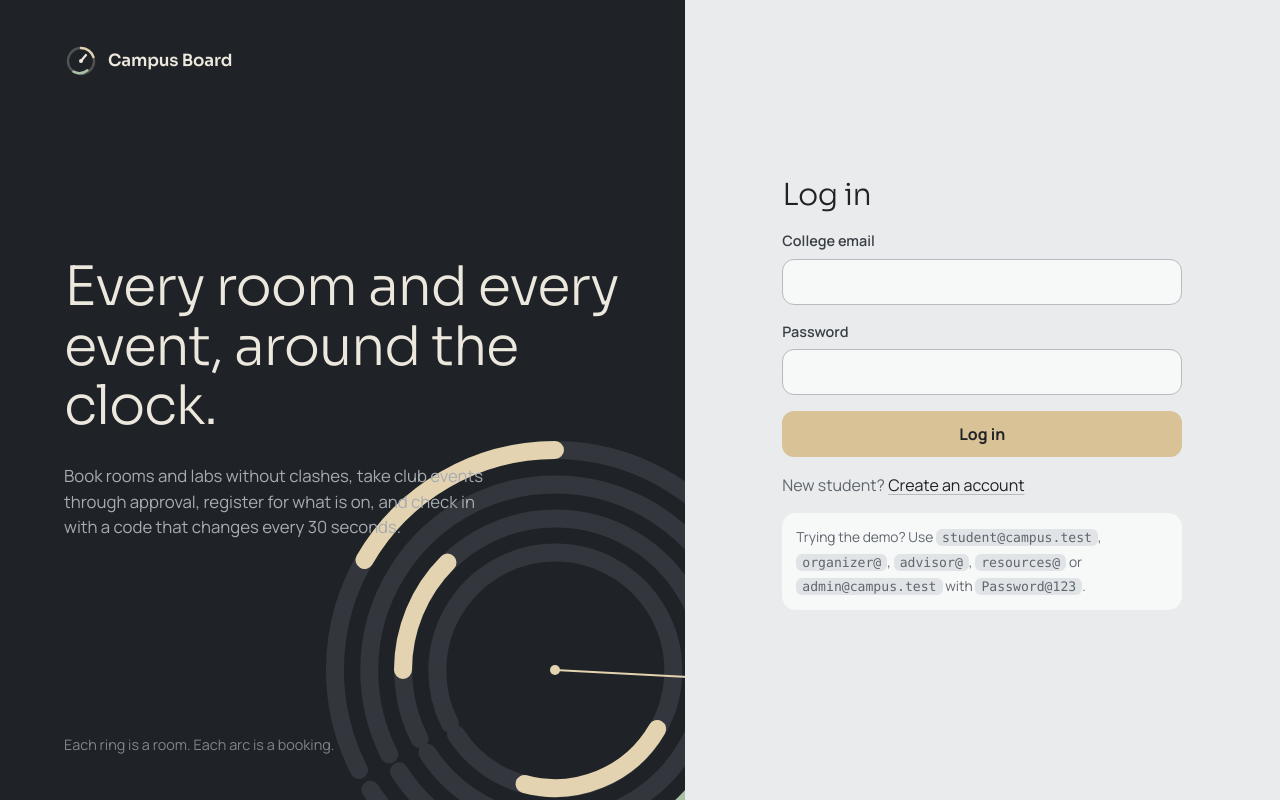
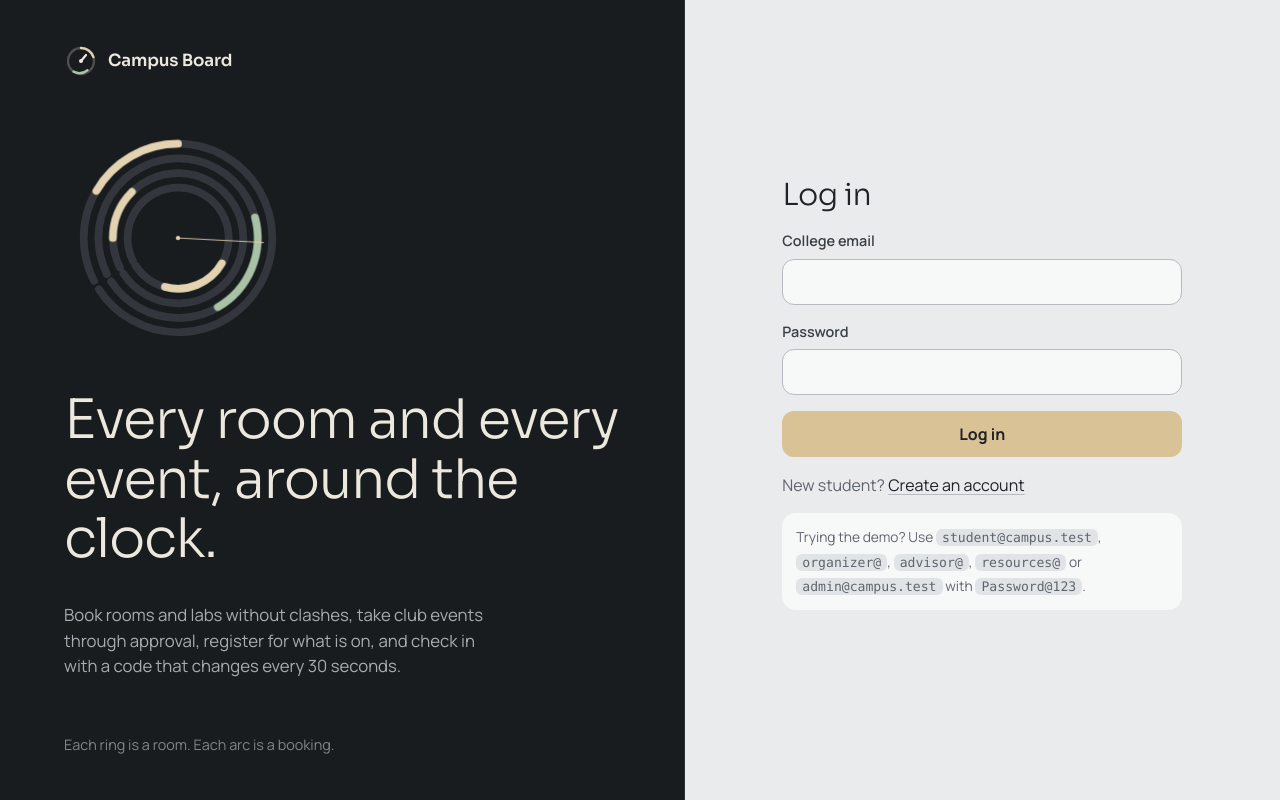
Before and after one commit to AvnishR4j/Web-Application-Project-, a React (Vite) app in the folder frontend/: page /login in a window 1280 px wide. Built offline with nearby package versions, Linux system fonts and the light colour scheme.

Commit message:
polish(ui): sign-in dial shown whole above the headline; left panel set apart
On wide screens the decorative dial was cut off mid-screen and crowded the text.

Co-Authored-By: Claude Opus 5.5 <noreply@anthropic.com>
Claude-Session: https://claude.ai/code/session_01Vb4GnhSswdJU89z9Pq7D3U

```diff
--- a/frontend/src/components/AuthLayout.jsx
+++ b/frontend/src/components/AuthLayout.jsx
@@ -11,13 +11,15 @@ const arc = (r, h1, h2) => {
   return `M${x1.toFixed(1)} ${y1.toFixed(1)} A${r} ${r} 0 ${h2 - h1 > 6 ? 1 : 0} 1 ${x2.toFixed(1)} ${y2.toFixed(1)}`
 }
 
-/** Sign-in screens: a quiet dial on the left that sweeps in once, the form on the right. */
+/** Sign-in screens: a small dial above the headline on the left, the form on the right. */
 export default function AuthLayout({ children }) {
   const rings = [220, 186, 152, 118]
   const [hx, hy] = pt(200, 15.1)
   return (
     <div className="auth">
       <section className="auth-board" aria-label="About Campus Board">
+        <div className="brand"><BrandMark /><span>Campus Board</span></div>
+        <div className="auth-hero">
           <svg className="auth-dial" viewBox="0 0 560 560" aria-hidden="true">
             {rings.map((r) => <path key={r} className="t" d={arc(r, 8.1, 19.9)} strokeWidth="18" strokeLinecap="round" />)}
             <path className="a" d={arc(220, 10, 12)} stroke="#e3d3b0" strokeWidth="18" />
@@ -29,8 +31,6 @@ export default function AuthLayout({ children }) {
               <circle cx={C} cy={C} r="5" fill="#e3d3b0" />
             </g>
           </svg>
-        <div className="brand"><BrandMark /><span>Campus Board</span></div>
-        <div>
           <h1>Every room and every event, around the clock.</h1>
           <p>Book rooms and labs without clashes, take club events through approval, register for what is on, and check in with a code that changes every 30 seconds.</p>
         </div>
--- a/frontend/src/styles.css
+++ b/frontend/src/styles.css
@@ -465,12 +465,14 @@ td .muted { font-size: 0.88rem; }
 .auth { display: grid; grid-template-columns: minmax(0, 1.15fr) minmax(0, 1fr); min-height: 100vh; }
 .auth-board {
   position: relative; overflow: hidden; padding: 44px clamp(24px, 5vw, 72px);
-  background: #1f2226; color: #ece8de; display: flex; flex-direction: column; justify-content: space-between; gap: 28px;
+  background: #191c1f; color: #ece8de; display: flex; flex-direction: column; justify-content: space-between; gap: 28px;
+  border-right: 1px solid #2c3137;
 }
 .auth-board .brand { color: #ece8de; }
 .auth-board h1 { color: #ece8de; font-size: clamp(2.2rem, 1.5rem + 2.6vw, 3.4rem); max-width: 14ch; }
 .auth-board p { color: #a7acb2; font-size: 1.05rem; max-width: 42ch; }
-.auth-dial { position: absolute; right: -150px; bottom: -150px; width: 560px; height: 560px; pointer-events: none; }
+.auth-hero { display: flex; flex-direction: column; gap: 6px; }
+.auth-dial { width: clamp(200px, 30vh, 300px); height: auto; aspect-ratio: 1; margin: 0 0 26px -6px; pointer-events: none; }
 .auth-dial .t { fill: none; stroke: #33373d; }
 .auth-dial .a { fill: none; stroke-linecap: round; }
 @media (prefers-reduced-motion: no-preference) {
@@ -482,7 +484,7 @@ td .muted { font-size: 0.88rem; }
 }
 @keyframes fadein { from { opacity: 0; } to { opacity: 1; } }
 @keyframes tick { from { transform: rotate(-70deg); opacity: 0; } to { transform: none; opacity: 1; } }
-.auth-board > *:not(.auth-dial) { position: relative; z-index: 1; }
+
 .auth-form { display: flex; align-items: center; justify-content: center; padding: 40px 20px; background: var(--bg); }
 .auth-form form { width: 100%; max-width: 400px; display: flex; flex-direction: column; gap: 16px; }
 .auth-form h2 { margin: 0; font-size: 1.9rem; font-weight: 300; letter-spacing: -0.02em; }
@@ -492,7 +494,7 @@ td .muted { font-size: 0.88rem; }
   .auth { grid-template-columns: 1fr; }
   .auth-board { padding: 28px 20px 34px; gap: 14px; }
   .auth-board h1 { font-size: 2.1rem; }
-  .auth-dial { width: 300px; height: 300px; right: -110px; top: 18px; bottom: auto; opacity: 0.55; }
+  .auth-dial { width: 120px; margin-bottom: 10px; }
 }
 
 /* ---------- Check-in screen ---------- */
```
Lines whose indentation alone changed are shown as unchanged.
